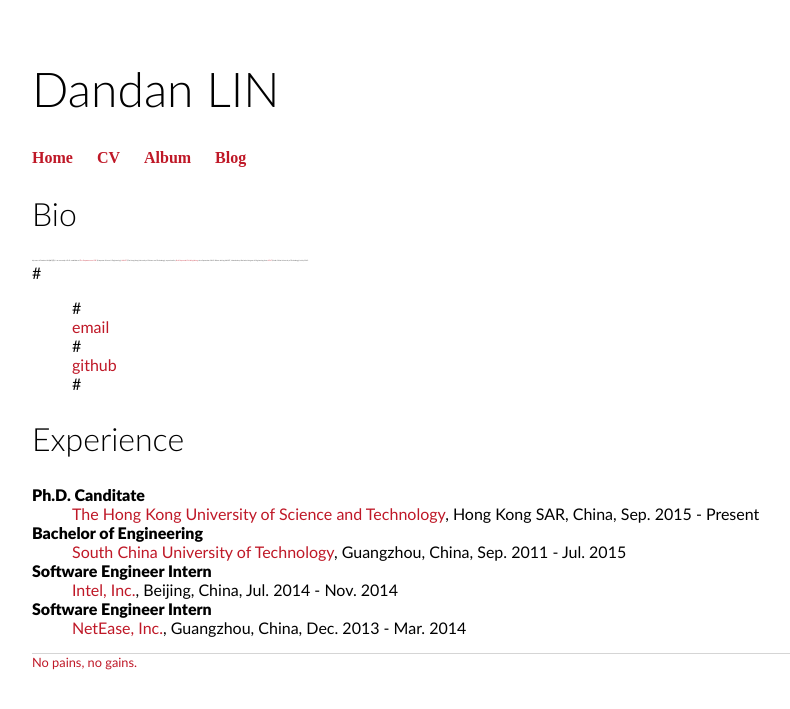
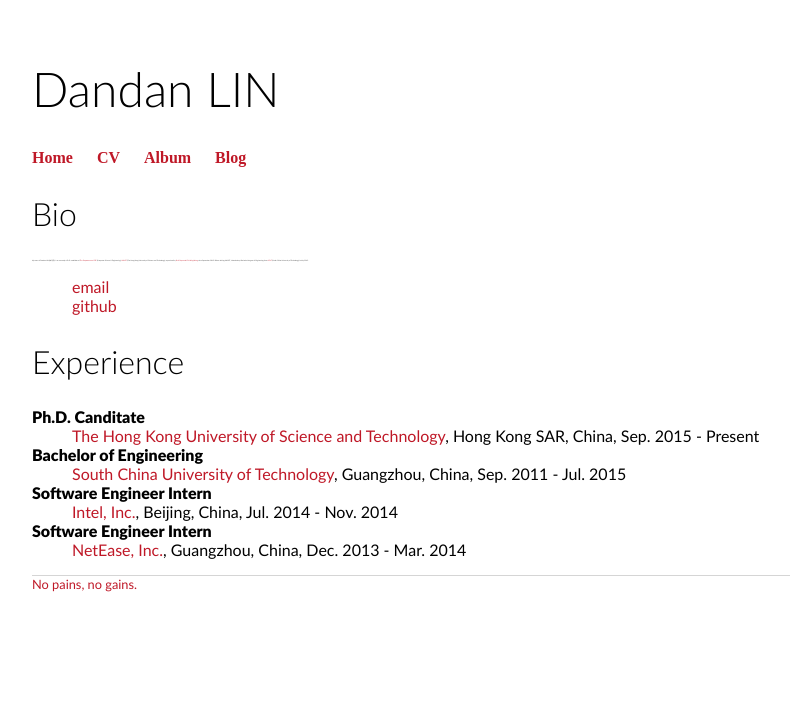
Before and after one commit to 2danlin/2danlin.github.io, a Jekyll site: the page built from index.html, in a window 1280 px wide. Shown: the top 709 px of the page, without its empty margins (160-950 px from the left). Built offline with Jekyll 4.4.1, drawn with Linux system fonts in a browser that asks for light colours.

Commit message:
Update index.html

```diff
--- a/index.html
+++ b/index.html
@@ -10,10 +10,10 @@ title: Dandan's Homepage
 		<a href="https://www.ust.hk/">HKUST</a> (The Hong Kong University of Science and Technology),
 		supervised by <a href="https://home.cse.ust.hk/~raywong/">Prof. Raymond Chi-Wing Wong</a> since September 2015.
 		Before Joining HKUST, I obtained my Bachelor’s degree of Engineering from <a href="https://www.scut.edu.cn/new/">SCUT</a> (South China University of Technology) in July 2015.</p>
-	#<ul>
-	#     <li><a href="mailto:lindandan1015@gmail.com">email</a></li>
-	#     <li><a href="https://github.com/BelindaDandanLIN">github</a></li>
-	#</ul>
+	<ul>
+	     <li><a href="mailto:lindandan1015@gmail.com">email</a></li>
+	     <li><a href="https://github.com/BelindaDandanLIN">github</a></li>
+	</ul>
 	<h2>Experience</h2>
 	<dl>
 		<dt><strong>Ph.D. Canditate</strong></dt>
```
